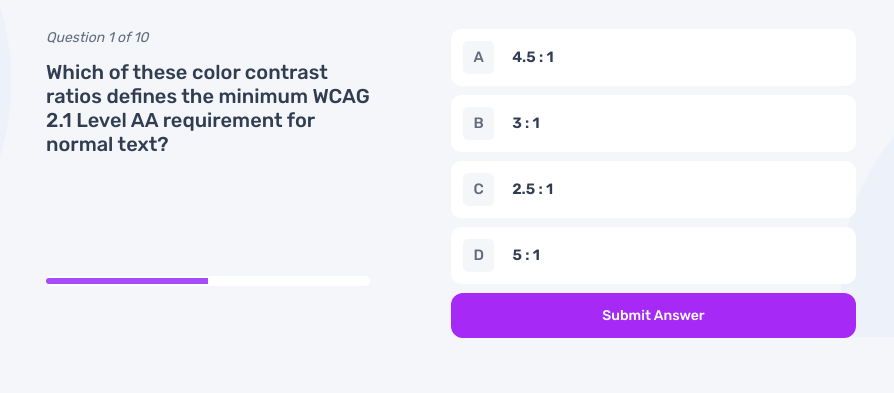
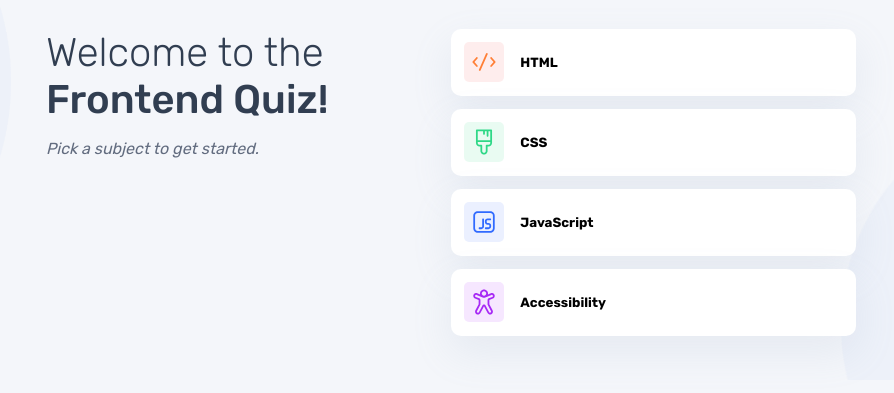
Before and after one commit to Adefenwa/quiz-app, a plain HTML site: page index.html in a window 1280 px wide. Shown: the part 91-484 px from the top of the page, without its empty margins (189-1083 px from the left). Drawn offline with Linux system fonts and the light colour scheme.

Commit message:
changed the subject list to button style

```diff
--- a/index.html
+++ b/index.html
@@ -72,7 +72,7 @@
         <div class="container">
           <!-- /////  Quiz menu start ///// -->
           <!-- HERO TEXT -->
-          <section class="quiz__menu hidden">
+          <section class="quiz__menu">
             <div class="hero">
               <h1 class="hero__light">Welcome to the</h1>
               <h1 class="hero__bold">Frontend Quiz!</h1>
@@ -83,7 +83,7 @@
             <!-- SUBJECT SECTION -->
             <div class="subject__list">
               <!-- HTML SUBJECT -->
-              <div class="subject html">
+              <button type="submit" class="subject html">
                 <div class="icon">
                   <svg
                     xmlns="http://www.w3.org/2000/svg"
@@ -99,10 +99,10 @@
                   </svg>
                 </div>
                 <h4 class="subject__title">HTML</h4>
-              </div>
+              </button>
 
               <!-- CSS SUBJECT -->
-              <div class="subject css">
+              <button type="submit" class="subject css">
                 <div class="icon">
                   <svg
                     xmlns="http://www.w3.org/2000/svg"
@@ -118,10 +118,10 @@
                   </svg>
                 </div>
                 <h4 class="subject__title">CSS</h4>
-              </div>
+              </button>
 
               <!-- JAVASCRIPT SUBJECT -->
-              <div class="subject javascript">
+              <button type="submit" class="subject javascript">
                 <div class="icon">
                   <svg
                     xmlns="http://www.w3.org/2000/svg"
@@ -137,10 +137,10 @@
                   </svg>
                 </div>
                 <h4 class="subject__title">JavaScript</h4>
-              </div>
+              </button>
 
               <!-- ACCESSIBILITY SUBJECT -->
-              <div class="subject accessibility">
+              <button type="submit" class="subject accessibility">
                 <div class="icon">
                   <svg
                     xmlns="http://www.w3.org/2000/svg"
@@ -156,13 +156,13 @@
                   </svg>
                 </div>
                 <h4 class="subject__title">Accessibility</h4>
-              </div>
+              </button>
             </div>
           </section>
           <!-- ///// Quiz menu end ///// -->
 
           <!-- ///// Quiz question start ///// -->
-          <section class="subject__question">
+          <section class="subject__question hidden">
             <div class="row__one">
               <p class="subject__question-number">
                 Question
```
